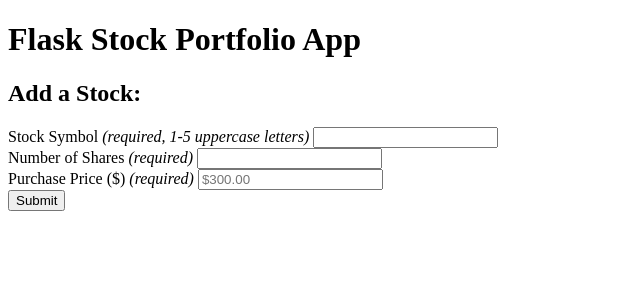
After one commit to AliSinaYOusofi/flasking, a Flask app: page /add_stock in a window 1280 px wide. The commit adds this page. Shown: the top 300 px of the page, without its empty margins (0-640 px from the left). Run offline with Flask 3, Linux system fonts and the light colour scheme.

Commit message:
handling forms and template literal

```diff
--- a/server.py
+++ b/server.py
@@ -1,5 +1,8 @@
-from flask import Flask, render_template
+from flask import Flask, render_template, request
 from markupsafe import escape
+from termcolor import colored
+from Models.StockModel import StockModel
+from pydantic import ValidationError
 
 app = Flask(__name__)
 
@@ -40,3 +43,34 @@
     if post_id:
         return f'<h1> The id of the blog {escape(post_id)} </h1>'
     return '<h1> All of the blog posts </h1>'
+
+
+## template literals and forms and validation with pydantic
+
+@app.get("/variable-names/<var_name>")
+def variable_names(var_name):
+    return render_template('about.html', var_name=var_name)
+
+@app.route("/add_stock", methods=["GET", "POST"])
+def add_stock():
+
+    print(colored(request.form, "green", "on_red"))
+
+    if request.method == 'POST':
+
+        for key, value in request.form.items():
+
+            print(f'{key}: {value}')
+
+        try:
+            stock_data = StockModel(
+                stock_symbol=request.form['stock_symbol'],
+                number_of_shares=request.form['number_of_shares'],
+                purchase_price=request.form['purchase_price']
+            )
+            print(colored(stock_data, 'cyan', 'on_white'))
+
+        except ValidationError as e:
+            print(colored(e + ' error', 'red', 'on_black'))
+
+    return render_template('add_stock.html')
--- a/templates/about.html
+++ b/templates/about.html
@@ -6,6 +6,6 @@
 </head>
 <body>
     <h1> Welcome to the homepage of our flask website </h1>
-
+    <h2> About course page was created by: {{var_name}}</h2>
 </body>
 </html>
--- /dev/null
+++ b/templates/add_stock.html
@@ -0,0 +1,23 @@
+{% extends "base.html" %}
+
+{% block content %}
+
+<h2>Add a Stock:</h2>
+
+<form method="post">
+
+    <label for="stockSymbol">Stock Symbol <em>(required, 1-5 uppercase letters)</em></label>       <!-- Updated! -->
+    <input type="text" id="stockSymbol" name="stock_symbol" required pattern="[A-Z]{1,5}" />       <!-- Updated! -->
+    <br>
+
+    <label for="numberOfShares">Number of Shares <em>(required)</em></label>                       <!-- Updated! -->
+    <input type="text" id="numberOfShares" name="number_of_shares" required />                     <!-- Updated! -->
+    <br>
+
+    <label for="purchasePrice">Purchase Price ($) <em>(required)</em></label>                      <!-- Updated! -->
+    <input type="text" id="purchasePrice" name="purchase_price" placeholder="$300.00" required />  <!-- Updated! -->
+
+    <br>
+    <input type="submit">
+</form>
+{% endblock %}
--- a/templates/base.html
+++ b/templates/base.html
@@ -0,0 +1,21 @@
+<!DOCTYPE html>
+<html lang="en">
+    <head>
+        <!-- Required meta tags -->
+        <meta charset="utf-8">
+        <meta name="viewport" content="width=device-width, initial-scale=1, shrink-to-fit=no">
+        <title>Flask Stock Portfolio App</title>
+    </head>
+
+    <body>
+        <header>
+        <h1>Flask Stock Portfolio App</h1>
+        </header>
+
+        <main>
+        <!-- child template -->
+        {% block content %}
+        {% endblock %}
+        </main>
+    </body>
+</html>
```
Also changed, not shown: Models/StockModel.py (added, +14 -0 lines).
